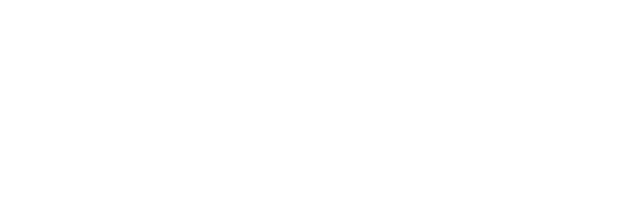
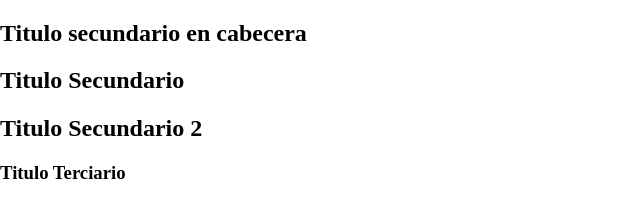
Before and after one commit to JoanGarCed/CSS, a plain HTML site: page 03 - SELECTORES ID CLASS/index.html in a window 1280 px wide. Shown: the whole page, without its empty margins (0-640 px from the left). Drawn offline with Linux system fonts and the light colour scheme.

Commit message:
Curso CSS/ SELECTORES ID CLASS

```diff
--- a/03 - SELECTORES ID CLASS/index.html
+++ b/03 - SELECTORES ID CLASS/index.html
@@ -7,6 +7,13 @@
     <link rel="stylesheet" href="normalize.css">
 </head>
 <body>
-
+    <header>
+        <div>
+            <h2>Titulo secundario en cabecera</h2>
+        </div>
+    </header>
+    <h2>Titulo Secundario</h2>
+    <h2>Titulo Secundario 2</h2>
+    <h3>Titulo Terciario</h3>
 </body>
 </html>
```
